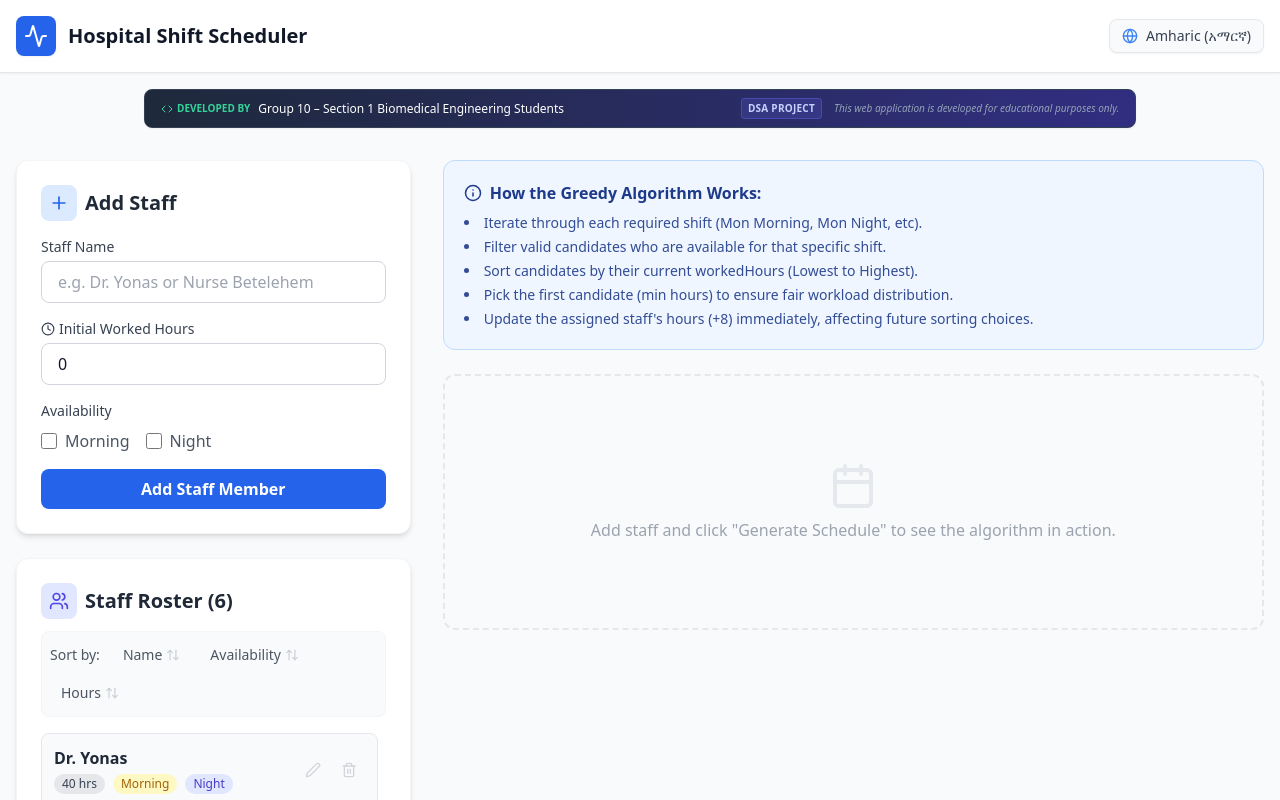
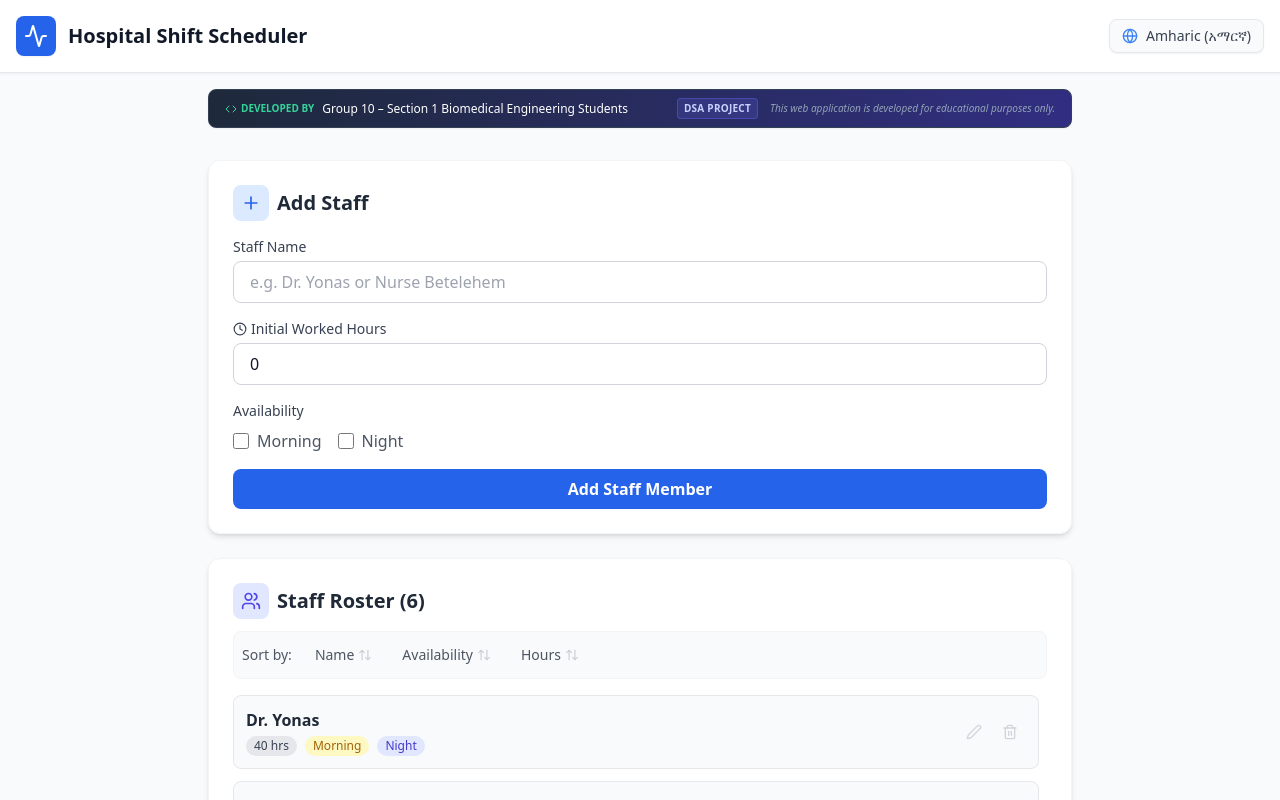
Before and after one commit to Group-10DSA/Hospital-Shift-Scheduler, a React (Vite) app: page / in a window 1280 px wide. Shown: the top 800 px of the page. Built offline with nearby package versions, Linux system fonts and the light colour scheme.

Commit message:
Update App.tsx

```diff
--- a/App.tsx
+++ b/App.tsx
@@ -104,7 +104,7 @@ const App: React.FC = () => {
       </header>
 
       {/* Developer Credit Info Box - Compact Version */}
-      <div className="max-w-5xl mx-auto px-4 mt-4">
+      <div className="max-w-4xl mx-auto px-4 mt-4">
         <div className="bg-gradient-to-r from-slate-800 to-indigo-900 rounded-lg shadow-sm border border-slate-700 py-2 px-4 flex flex-col sm:flex-row items-center justify-between gap-2">
 
              {/* Developer Info */}
@@ -130,11 +130,11 @@ const App: React.FC = () => {
       </div>
 
       {/* Main Content Area */}
-      <main className="max-w-7xl mx-auto px-4 py-8">
-        <div className="grid grid-cols-1 lg:grid-cols-3 gap-8">
+      <main className="max-w-4xl mx-auto px-4 py-8">
+        <div className="flex flex-col gap-8">
 
-          {/* Left Column: Input Forms & Staff List */}
-          <div className="lg:col-span-1 space-y-6">
+          {/* Section 1: Input Forms & Staff List */}
+          <div className="space-y-6">
             <StaffForm onAddStaff={handleAddStaff} text={text} />
             <StaffList
               staffList={staffList}
@@ -152,8 +152,8 @@ const App: React.FC = () => {
             </button>
           </div>
 
-          {/* Right Column: Visualization & Algorithm Output */}
-          <div className="lg:col-span-2 space-y-6">
+          {/* Section 2: Visualization & Algorithm Output */}
+          <div className="space-y-6">
 
             {/* Algorithm Explanation Card */}
             <div className="bg-blue-50 border border-blue-200 rounded-xl p-5 text-blue-900">
@@ -247,7 +247,7 @@ const App: React.FC = () => {
 
             {/* GitHub Link */}
             <a
-              href="https://github.com"
+              href="https://github.com/Group-10DSA/Hospital-Shift-Scheduler"
               target="_blank"
               rel="noopener noreferrer"
               className="flex items-center gap-2 text-gray-600 hover:text-gray-900 transition-transform duration-200 hover:scale-105"
```
